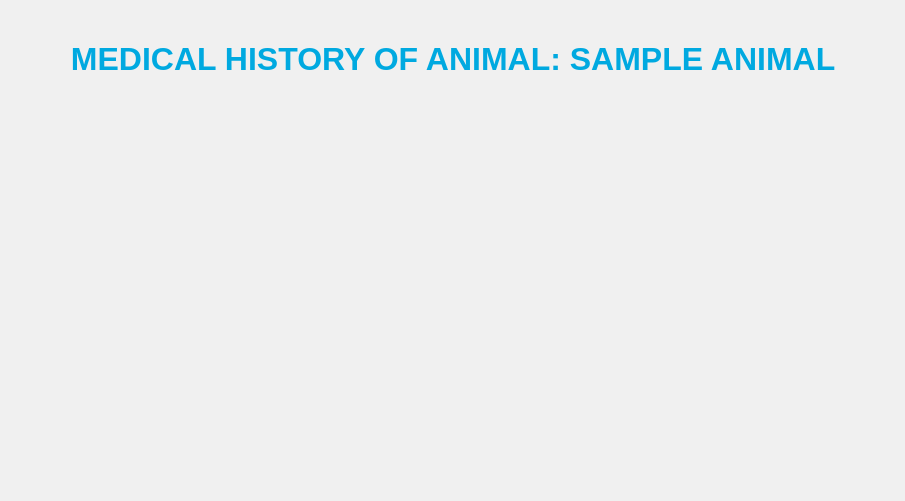
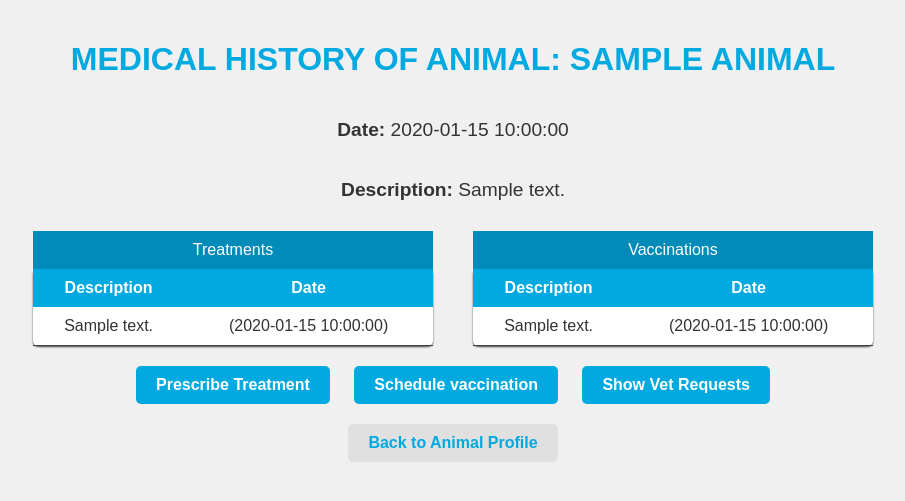
Before and after one commit to ArturSultanov/iis-proj, a Python web app: template templates/vet/medical_history_profile.html in a window 1280 px wide. Shown: the top 501 px of the page, without its empty margins (187-1092 px from the left). Run offline with Jinja, Linux system fonts and the light colour scheme; the template is opened without the code that fills it: most values are stand-ins (such as "Sample title", 1, 10 or a date in 2020).

Commit message:
feat: added vet functionality

```diff
--- a/templates/vet/medical_history.html
+++ b/templates/vet/medical_history.html
@@ -21,7 +21,7 @@
         </form>
     </div>
     <div class="container">
-        <a href="/animals/{{ animal.id }}/profile" class="link" style="padding-top: 10px">Back to Animal Profile</a>
+        <a href="/vet/medical_history_profile/{{ animal.id }}" class="link" style="padding-top: 10px">Back to Animal Medical Hitory</a>
     </div>
 
     <script>
@@ -41,7 +41,7 @@
             if (response.ok) {
                 const data = await response.json();
                 if (data.message === "Medical history created successfully") {
-                    window.location.href = `/animals/${animalId}/profile`;
+                    window.location.href = `/vet/medical_history_profile/${animalId}`;
                 } else {
                     alert("Error: " + data.message);
                 }
--- a/templates/vet/medical_history_profile.html
+++ b/templates/vet/medical_history_profile.html
@@ -5,8 +5,97 @@
     <title>Medical History</title>
     <link rel="stylesheet" href="../../static/css/main.css">
     <link rel="stylesheet" href="../../static/css/table.css">
+    <style>
+        caption {
+            background-color: #008bb8;
+            color: #ffffff;
+            padding: 10px;
+            text-align: center;
+        }
+    </style>
 </head>
 <body>
 <h1>Medical History of Animal: {{ animal.name }}</h1>
+
+{% if medical_history %}
+    <p><strong>Date:</strong> {{ medical_history.start_date }} </p>
+    <p><strong>Description:</strong> {{ medical_history.description }}</p>
+<div style="display: flex; gap: 20px;">
+    <table>
+        <caption>Treatments</caption>
+        <thead>
+            <tr>
+                <th>Description</th>
+                <th>Date</th>
+            </tr>
+        </thead>
+        <tbody>
+            {% for treatment in medical_history.treatments %}
+                <tr>
+                    <td>{{ treatment.description }}</td>
+                    <td>({{ treatment.date }})</td>
+                </tr>
+            {% endfor %}
+        </tbody>
+    </table>
+
+    <table>
+        <caption>Vaccinations</caption>
+        <thead>
+            <tr>
+                <th>Description</th>
+                <th>Date</th>
+            </tr>
+        </thead>
+        <tbody>
+            {% for vaccination in medical_history.vaccinations %}
+                <tr>
+                    <td>{{ vaccination.description }}</td>
+                    <td>({{ vaccination.date }})</td>
+                </tr>
+            {% endfor %}
+        </tbody>
+    </table>
+</div>
+
+
+{% else %}
+    <p>No medical history records available for this animal.</p>
+    <button class="vet-btn create-history-btn" id="create-history">Create Medical History</button>
+{% endif %}
+<div class="animal-profile-vet-section">
+    <button class="vet-btn treatment-btn" id="add-treatment">Prescribe Treatment</button>
+    <button class="vet-btn vaccination-btn" id="add-vaccination">Schedule vaccination</button>
+    <button class="vet-btn requests-btn" id="show-requests">Show Vet Requests</button>
+</div>
+<div class="container">
+    <a href="/animals/{{ animal.id }}/profile" class="link" style="padding-top: 10px">Back to Animal Profile</a>
+</div>
+
+<script>
+    const animalId = {{ animal.id }};
+    const createHistoryBtn = document.getElementById('create-history');
+    const treatmentBtn = document.getElementById('add-treatment');
+    const vaccinationBtn = document.getElementById('add-vaccination');
+    const requestsBtn = document.getElementById('show-requests');
+
+    if (createHistoryBtn) {
+        createHistoryBtn.addEventListener('click', () => {
+            window.location.href = `/vet/new_medical_history/${animalId}`;
+        });
+    }
+
+    treatmentBtn.addEventListener('click', () => {
+        window.location.href = `/vet/new_treatment/${animalId}`;
+    });
+
+    vaccinationBtn.addEventListener('click', () => {
+        window.location.href = `/vet/new_vaccination/${animalId}`;
+    });
+
+    requestsBtn.addEventListener('click', () => {
+        window.location.href = `/vet/requests/${animalId}`;
+    });
+</script>
 </body>
 </html>
--- a/templates/vet/vet_requests.html
+++ b/templates/vet/vet_requests.html
@@ -27,6 +27,11 @@
 </head>
 <body>
     <h1>Vet Requests</h1>
+    {% if animal_name %}
+        <p>Showing Requests For Animal: {{ animal_name }}</p>
+    {% endif %}
+    <button class="back-button" onclick="window.history.back();">Back</button>
+
     <div>
         <label for="status">Filter by status:</label>
         <select name="status" id="status">
```
Also changed, not shown: app/routers/vet.py (+26 -0 lines), templates/animal/profile.html (+4 -16 lines), templates/vet/treatment.html (+5 -3 lines), templates/vet/vaccination.html (+5 -3 lines).
